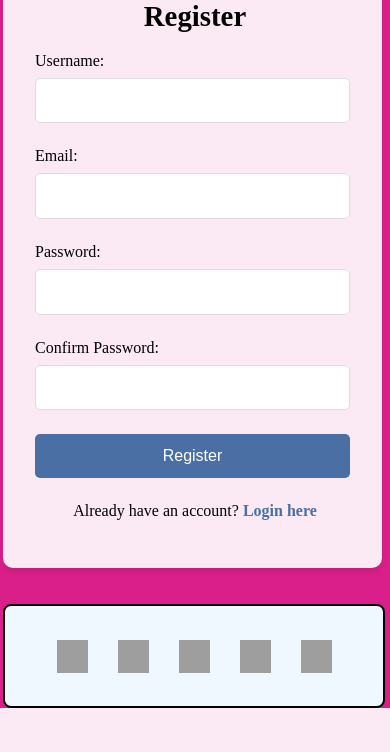
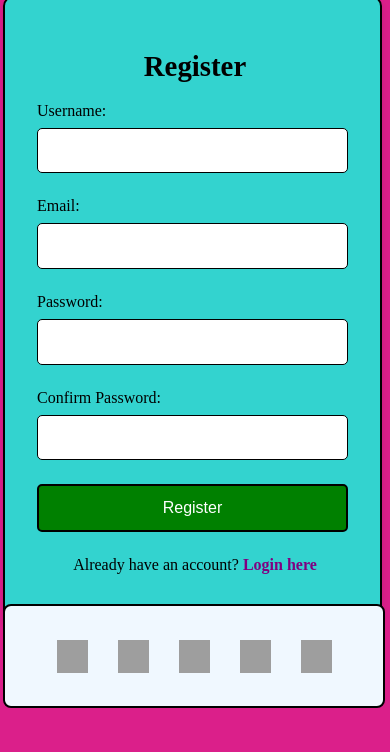
Before and after one commit to j-noon/Moogle_rockstar, a Django app: page /register/ in a window 390 px wide. Shown: the part 136-888 px from the top of the page. Before the commit the page ends 844 px from the top, so only its background shows below. Run offline with Django 5.2, Linux system fonts and the light colour scheme; grey boxes are pictures that could not be loaded.

Commit message:
css: login and register page adjusted colors on form and made responsive

```diff
--- a/core/static/core/css/login-register.css
+++ b/core/static/core/css/login-register.css
@@ -1,9 +1,10 @@
 .auth-container {
     max-width: 500px;
-    margin: 2rem auto;
+    margin: 5rem auto 8rem auto;
     padding: 2rem;
-    background: rgba(255, 255, 255, 0.9);
+    background: rgba(34, 231, 215, 0.9);
     border-radius: 10px;
+    border: solid black 2px;
     box-shadow: 0 4px 6px rgba(0, 0, 0, 0.1);
 }
 
@@ -22,7 +23,7 @@
 
 .form-input {
     padding: 0.8rem;
-    border: 1px solid #ddd;
+    border: 1px solid black;
     border-radius: 5px;
     font-size: 1rem;
 }
@@ -30,17 +31,19 @@
 /* Buttons */
 .auth-btn {
     padding: 0.8rem;
-    background-color: #4a6fa5;
+    background-color: green;
     color: white;
     border: none;
     border-radius: 5px;
     cursor: pointer;
     font-size: 1rem;
     transition: background-color 0.3s;
+    border: solid 2px black;
 }
 
 .auth-btn:hover {
-    background-color: #3a5a8a;
+    background-color: black;
+    color: white;
 }
 
 /* Links */
@@ -50,7 +53,7 @@
 }
 
 .auth-link-text {
-    color: #4a6fa5;
+    color: purple;
     text-decoration: none;
     font-weight: bold;
 }
```
